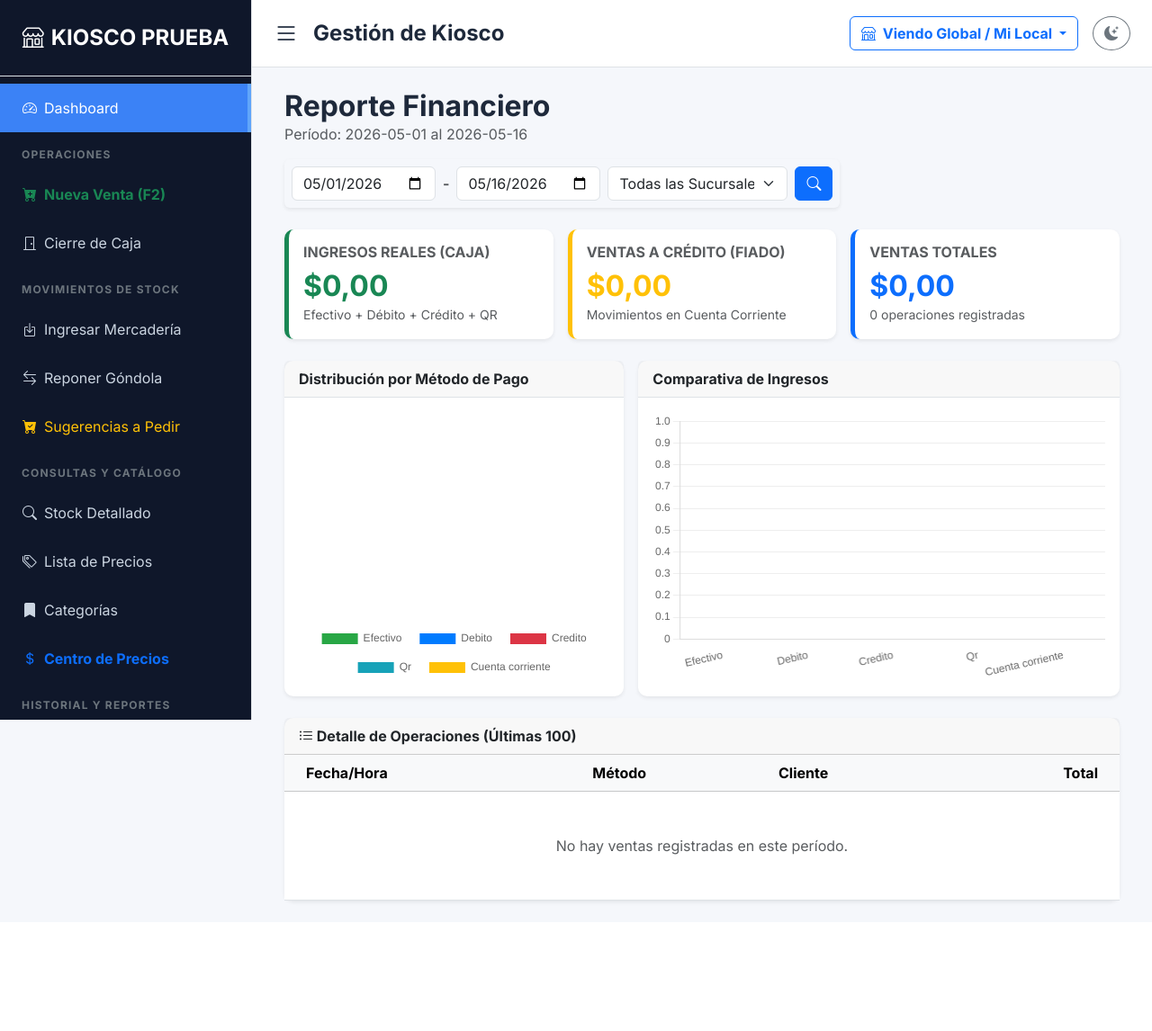
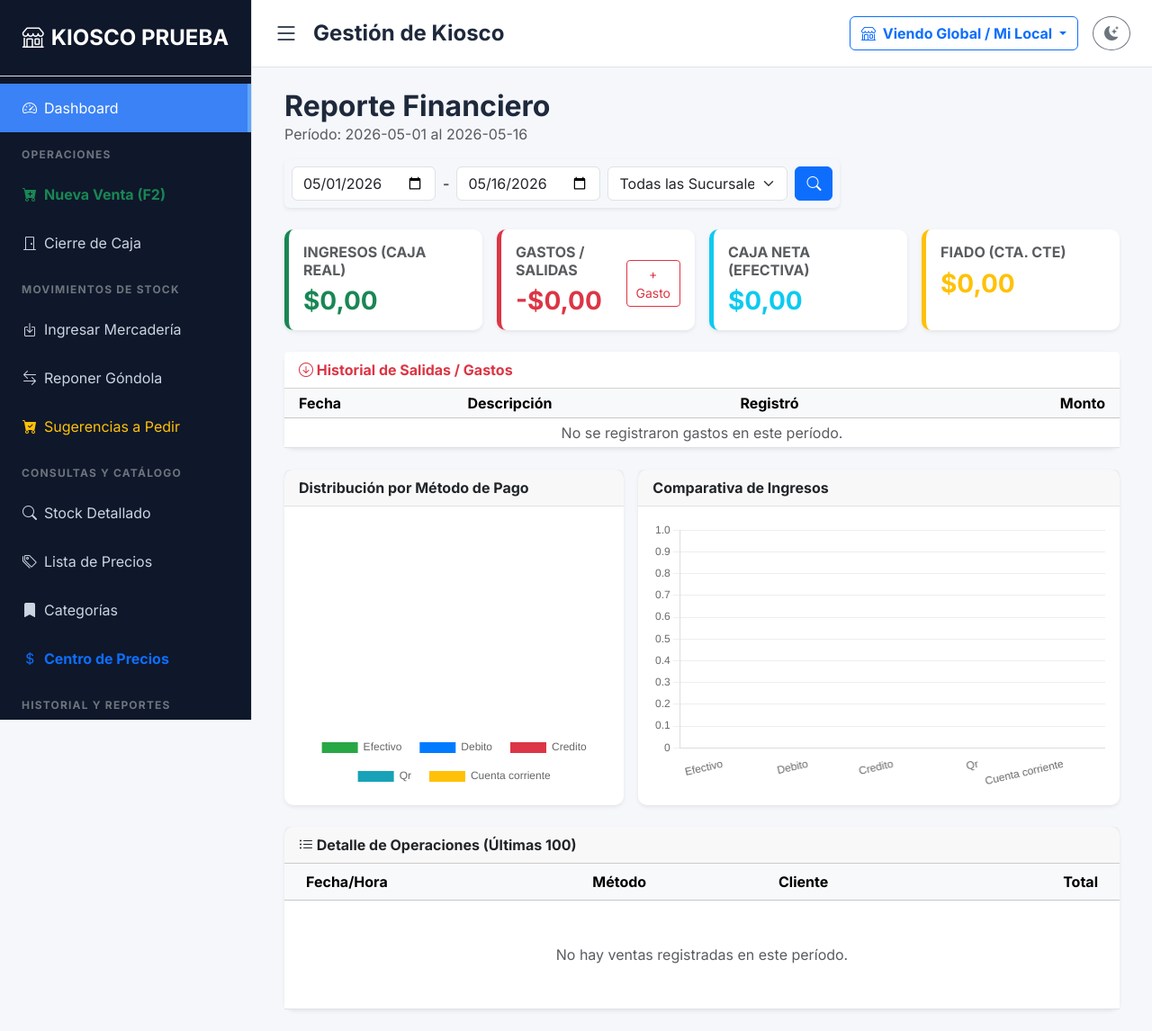
Before and after one commit to ferchujcz/sistema_stock, a Django app: page /reportes/ in a window 1280 px wide. Shown: the whole page at 90% size. Before the commit the page ends 1005 px from the top, so only its background shows below. Run offline with Django 5.2, Linux system fonts and the light colour scheme; a user stored in the database is signed in; data comes from the database, SQL or seed files in the repository; data that the repository does not hold is empty; some libraries are stand-ins or nearby versions.

Commit message:
modificaciones varias

```diff
--- a/core/templates/core/reportes_dashboard.html
+++ b/core/templates/core/reportes_dashboard.html
@@ -28,37 +28,72 @@
     </div>
 
     <div class="row mb-4 g-3">
-        <div class="col-md-4">
-            <div class="card border-0 shadow-sm h-100 border-start border-success border-5">
-                <div class="card-body">
-                    <h6 class="text-muted text-uppercase mb-2 fw-bold">Ingresos Reales (Caja)</h6>
-                    <h2 class="text-success fw-bold mb-0">${{ total_caja_real|floatformat:2 }}</h2>
-                    <small class="text-muted">Efectivo + Débito + Crédito + QR</small>
+            <div class="col-md-3">
+                <div class="card border-0 shadow-sm h-100 border-start border-success border-5">
+                    <div class="card-body">
+                        <h6 class="text-muted text-uppercase mb-2 fw-bold">Ingresos (Caja Real)</h6>
+                        <h3 class="text-success fw-bold mb-0">${{ total_caja_real|floatformat:2 }}</h3>
+                    </div>
+                </div>
+            </div>
+            <div class="col-md-3">
+                <div class="card border-0 shadow-sm h-100 border-start border-danger border-5">
+                    <div class="card-body d-flex justify-content-between align-items-center">
+                        <div>
+                            <h6 class="text-muted text-uppercase mb-2 fw-bold">Gastos / Salidas</h6>
+                            <h3 class="text-danger fw-bold mb-0">-${{ total_gastos|floatformat:2 }}</h3>
+                        </div>
+                        <button class="btn btn-sm btn-outline-danger mt-2" data-bs-toggle="modal" data-bs-target="#modalGasto">+ Gasto</button>
+                    </div>
+                </div>
+            </div>
+            <div class="col-md-3">
+                <div class="card border-0 shadow-sm h-100 border-start border-info border-5">
+                    <div class="card-body">
+                        <h6 class="text-muted text-uppercase mb-2 fw-bold">CAJA NETA (Efectiva)</h6>
+                        <h3 class="text-info fw-bold mb-0">${{ caja_neta|floatformat:2 }}</h3>
+                    </div>
+                </div>
+            </div>
+            <div class="col-md-3">
+                <div class="card border-0 shadow-sm h-100 border-start border-warning border-5">
+                    <div class="card-body">
+                        <h6 class="text-muted text-uppercase mb-2 fw-bold">Fiado (Cta. Cte)</h6>
+                        <h3 class="text-warning fw-bold mb-0">${{ total_fiado|floatformat:2 }}</h3>
+                    </div>
                 </div>
             </div>
         </div>
 
-        <div class="col-md-4">
-            <div class="card border-0 shadow-sm h-100 border-start border-warning border-5">
-                <div class="card-body">
-                    <h6 class="text-muted text-uppercase mb-2 fw-bold">Ventas a Crédito (Fiado)</h6>
-                    <h2 class="text-warning fw-bold mb-0">${{ total_fiado|floatformat:2 }}</h2>
-                    <small class="text-muted">Movimientos en Cuenta Corriente</small>
-                </div>
+        <div class="card shadow-sm mb-4 border-danger">
+            <div class="card-header bg-white fw-bold text-danger"><i class="bi bi-arrow-down-circle"></i> Historial de Salidas / Gastos</div>
+            <div class="card-body p-0">
+                <table class="table table-sm table-hover mb-0">
+                    <thead class="table-light"><tr><th class="ps-3">Fecha</th><th>Descripción</th><th>Registró</th><th class="text-end pe-3">Monto</th></tr></thead>
+                    <tbody>
+                        {% for gasto in gastos_listado %}
+                        <tr><td class="ps-3">{{ gasto.fecha|date:"d/m/Y H:i" }}</td><td>{{ gasto.descripcion }}</td><td>{{ gasto.registrado_por.username }}</td><td class="text-end pe-3 text-danger fw-bold">-${{ gasto.monto }}</td></tr>
+                        {% empty %}
+                        <tr><td colspan="4" class="text-center text-muted">No se registraron gastos en este período.</td></tr>
+                        {% endfor %}
+                    </tbody>
+                </table>
             </div>
         </div>
 
-        <div class="col-md-4">
-            <div class="card border-0 shadow-sm h-100 border-start border-primary border-5">
-                <div class="card-body">
-                    <h6 class="text-muted text-uppercase mb-2 fw-bold">Ventas Totales</h6>
-                    <h2 class="text-primary fw-bold mb-0">${{ total_general|floatformat:2 }}</h2>
-                    <small class="text-muted">{{ cantidad_ventas }} operaciones registradas</small>
+    <div class="modal fade" id="modalGasto" tabindex="-1">
+        <div class="modal-dialog"><div class="modal-content">
+            <form method="POST">{% csrf_token %}
+                <div class="modal-header bg-danger text-white"><h5 class="modal-title">Registrar Salida de Caja</h5><button type="button" class="btn-close" data-bs-dismiss="modal"></button></div>
+                <div class="modal-body">
+                    <input type="hidden" name="nuevo_gasto" value="1">
+                    <div class="mb-3"><label>Motivo / Descripción</label><input type="text" name="descripcion" class="form-control" required placeholder="Ej: Pago a proveedor de bebidas, Artículos de limpieza..."></div>
+                    <div class="mb-3"><label>Monto ($)</label><input type="number" name="monto" class="form-control" step="0.01" required></div>
                 </div>
-            </div>
-        </div>
+                <div class="modal-footer"><button type="submit" class="btn btn-danger w-100">Descontar de Caja</button></div>
+            </form>
+        </div></div>
     </div>
-
     <div class="row mb-4 g-3">
         <div class="col-md-5">
             <div class="card shadow-sm h-100">
--- a/core/views.py
+++ b/core/views.py
@@ -47,7 +47,7 @@ except ImportError:
 # --- Import de Modelos Locales ---
 from .models import (
     Producto, Stock, Venta, DetalleVenta, Configuracion, Proveedor,
-    Categoria, Sucursal, PerfilUsuario,Cliente, PagoCliente, EnvaseRetornable, StockEnvases, FacturaProveedor, PagoProveedor, CierreTurno, PrediccionVenta
+    Categoria, Sucursal, PerfilUsuario,Cliente, PagoCliente, EnvaseRetornable, StockEnvases, FacturaProveedor, PagoProveedor, CierreTurno, PrediccionVenta, GastoLocal
 )
 
 
@@ -266,6 +266,7 @@ def stock_detalle(request):
     # 5. Paginación (Cortamos de a 50)
     paginator = Paginator(base_query, 50)
     page_number = request.GET.get('page')
+
     page_obj = paginator.get_page(page_number)
 
     # 6. Optimizamos la velocidad de venta en RAM
@@ -311,7 +312,18 @@ def stock_detalle(request):
             'dias_para_vencer': dias_para_vencer,
             'en_riesgo': en_riesgo
         })
-
+# --- ORDENAMIENTO DE TABLA ---
+    orden = request.GET.get('sort', '')
+    if orden == 'cant_asc':
+        info_consolidada.sort(key=lambda x: x['total_gondola'] + x['total_deposito'])
+    elif orden == 'cant_desc':
+        info_consolidada.sort(key=lambda x: x['total_gondola'] + x['total_deposito'], reverse=True)
+    elif orden == 'venc_asc':
+        # Los None (Sin vencimiento) van al final
+        info_consolidada.sort(key=lambda x: (x['vencimiento_proximo'] is None, x['vencimiento_proximo']))
+    elif orden == 'venc_desc':
+        info_consolidada.sort(key=lambda x: (x['vencimiento_proximo'] is None, x['vencimiento_proximo']), reverse=True)
+    # -----------------------------
     page_obj.info_procesada = info_consolidada
 
     return render(request, 'core/stock_detalle.html', {
@@ -1877,102 +1889,95 @@ def sugerencias_compra(request):
 # ==============================================================================
 @login_required
 def reportes_dashboard(request):
-    # --- ESCUDO DE SEGURIDAD ---
     es_admin_local = hasattr(request.user, 'perfilusuario') and request.user.perfilusuario.rol == 'admin'
     if not request.user.is_superuser and not es_admin_local:
         messages.error(request, "Acceso denegado. Función exclusiva para administradores.")
         return redirect('dashboard')
-    # ---------------------------
-    # 1. Obtener parámetros de filtro (GET)
+
+    sucursal_usuario = obtener_sucursal_usuario(request)
+
+    # --- GUARDAR NUEVO GASTO ---
+    if request.method == 'POST' and 'nuevo_gasto' in request.POST:
+        descripcion = request.POST.get('descripcion')
+        monto = request.POST.get('monto')
+        if descripcion and monto:
+            try:
+                GastoLocal.objects.create(
+                    sucursal=sucursal_usuario if sucursal_usuario else Sucursal.objects.first(),
+                    descripcion=descripcion,
+                    monto=Decimal(monto),
+                    registrado_por=request.user
+                )
+                messages.success(request, "Gasto registrado correctamente.")
+            except Exception as e:
+                messages.error(request, f"Error al guardar gasto: {e}")
+        return redirect('reportes_dashboard')
+
+    # --- FILTROS DE FECHA ---
     fecha_inicio_str = request.GET.get('fecha_inicio')
     fecha_fin_str = request.GET.get('fecha_fin')
     sucursal_id = request.GET.get('sucursal_id')
 
-    # 2. Configurar Fechas (Por defecto: Mes actual)
     hoy = timezone.now()
-    if fecha_inicio_str:
-        fecha_inicio = parse_date(fecha_inicio_str)
-    else:
-        fecha_inicio = hoy.date().replace(day=1) # Primer día del mes
-
-    if fecha_fin_str:
-        fecha_fin = parse_date(fecha_fin_str)
-    else:
-        fecha_fin = hoy.date() # Hoy
-
-    # Ajuste técnico: Para incluir todo el día final, sumamos 1 día al cierre
-    # (Porque la venta es '2024-02-10 15:30' y el filtro '2024-02-10' corta a las 00:00)
+    fecha_inicio = parse_date(fecha_inicio_str) if fecha_inicio_str else hoy.date().replace(day=1)
+    fecha_fin = parse_date(fecha_fin_str) if fecha_fin_str else hoy.date()
     fecha_fin_filtro = fecha_fin + timezone.timedelta(days=1)
 
-    # 3. Base Query
+    # --- FILTRADO SUCURSAL ---
     ventas = Venta.objects.filter(fecha_hora__range=[fecha_inicio, fecha_fin_filtro])
-
-    # 4. Filtro de Sucursal
-    sucursal_usuario = obtener_sucursal_usuario(request)
-
-    # Si es admin y eligió una sucursal específica en el filtro
+    gastos = GastoLocal.objects.filter(fecha__range=[fecha_inicio, fecha_fin_filtro])
+
     if request.user.is_superuser and sucursal_id:
         ventas = ventas.filter(sucursal_id=sucursal_id)
+        gastos = gastos.filter(sucursal_id=sucursal_id)
         sucursal_actual = Sucursal.objects.get(id=sucursal_id)
-    # Si es admin y no eligió (ve todo)
     elif request.user.is_superuser:
-        sucursal_actual = None # "Todas"
-    # Si es empleado, solo ve su sucursal
+        sucursal_actual = None
     elif sucursal_usuario:
         ventas = ventas.filter(sucursal=sucursal_usuario)
+        gastos = gastos.filter(sucursal=sucursal_usuario)
         sucursal_actual = sucursal_usuario
     else:
-        ventas = Venta.objects.none() # Seguridad
+        ventas = Venta.objects.none()
+        gastos = GastoLocal.objects.none()
         sucursal_actual = None
 
-    # 5. Cálculos para Gráficos y Tarjetas
-
-    # A. Ingresos por Método de Pago
+    # --- CÁLCULOS ---
     metodos = ['efectivo', 'debito', 'credito', 'qr', 'cuenta_corriente']
     datos_metodos = []
     labels_metodos = []
-    colors_metodos = ['#28a745', '#007bff', '#dc3545', '#17a2b8', '#ffc107'] # Colores fijos
+    colors_metodos = ['#28a745', '#007bff', '#dc3545', '#17a2b8', '#ffc107']
 
     total_ingresos_reales = 0
     total_fiado = 0
 
     for metodo in metodos:
         total = ventas.filter(metodo_pago=metodo).aggregate(Sum('total'))['total__sum'] or 0
-        total = float(total) # Convertir Decimal a float para JSON
-
+        total = float(total)
         datos_metodos.append(total)
         labels_metodos.append(metodo.capitalize().replace('_', ' '))
-
-        if metodo == 'cuenta_corriente':
-            total_fiado += total
-        else:
-            total_ingresos_reales += total
-
-    # B. Ventas vs Costos (Estimado simple)
-    # Si tenés costos en DetalleVenta, podrías sumar aquí. Por ahora usaremos Total Venta.
-
-    # 6. Contexto para el Template
+        if metodo == 'cuenta_corriente': total_fiado += total
+        else: total_ingresos_reales += total
+
+    total_gastos = gastos.aggregate(Sum('monto'))['monto__sum'] or Decimal('0.00')
+
     context = {
         'fecha_inicio': fecha_inicio.strftime('%Y-%m-%d'),
         'fecha_fin': fecha_fin.strftime('%Y-%m-%d'),
         'sucursal_seleccionada': sucursal_actual,
         'todas_las_sucursales': Sucursal.objects.all() if request.user.is_superuser else None,
-
-        # Totales Tarjetas
         'total_general': total_ingresos_reales + total_fiado,
         'total_caja_real': total_ingresos_reales,
         'total_fiado': total_fiado,
+        'total_gastos': float(total_gastos),
+        'caja_neta': total_ingresos_reales - float(total_gastos),
         'cantidad_ventas': ventas.count(),
-
-        # Datos para Gráficos (JSON)
         'chart_labels': json.dumps(labels_metodos),
         'chart_data': json.dumps(datos_metodos),
         'chart_colors': json.dumps(colors_metodos),
-
-        # Listado Detallado (Últimas 100)
-        'ventas_listado': ventas.order_by('-fecha_hora')[:100]
+        'ventas_listado': ventas.order_by('-fecha_hora')[:50],
+        'gastos_listado': gastos.order_by('-fecha')[:50]
     }
-
     return render(request, 'core/reportes_dashboard.html', context)
 
 @login_required
```
Also changed, not shown: core/models.py (+10 -0 lines), core/templates/core/detalle_venta.html (+13 -0 lines), core/templates/core/stock_detalle.html (+35 -13 lines).
